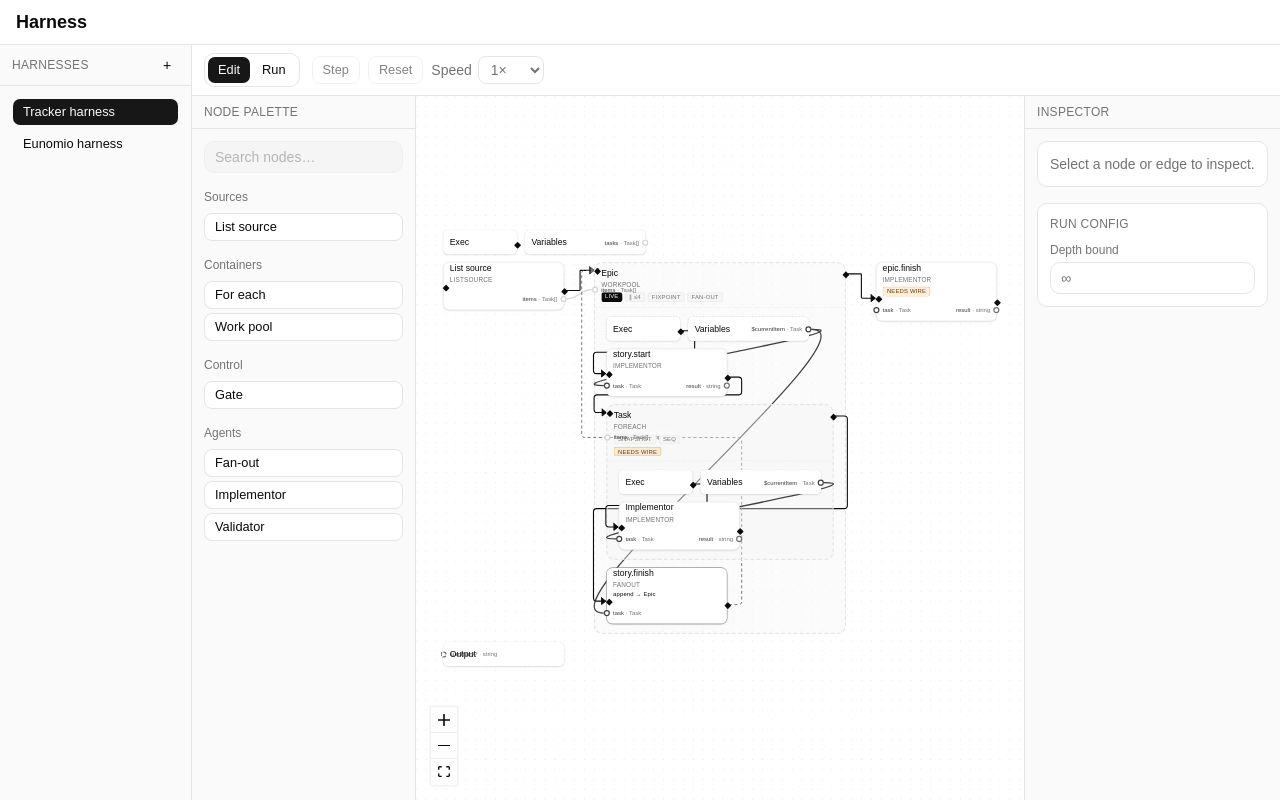
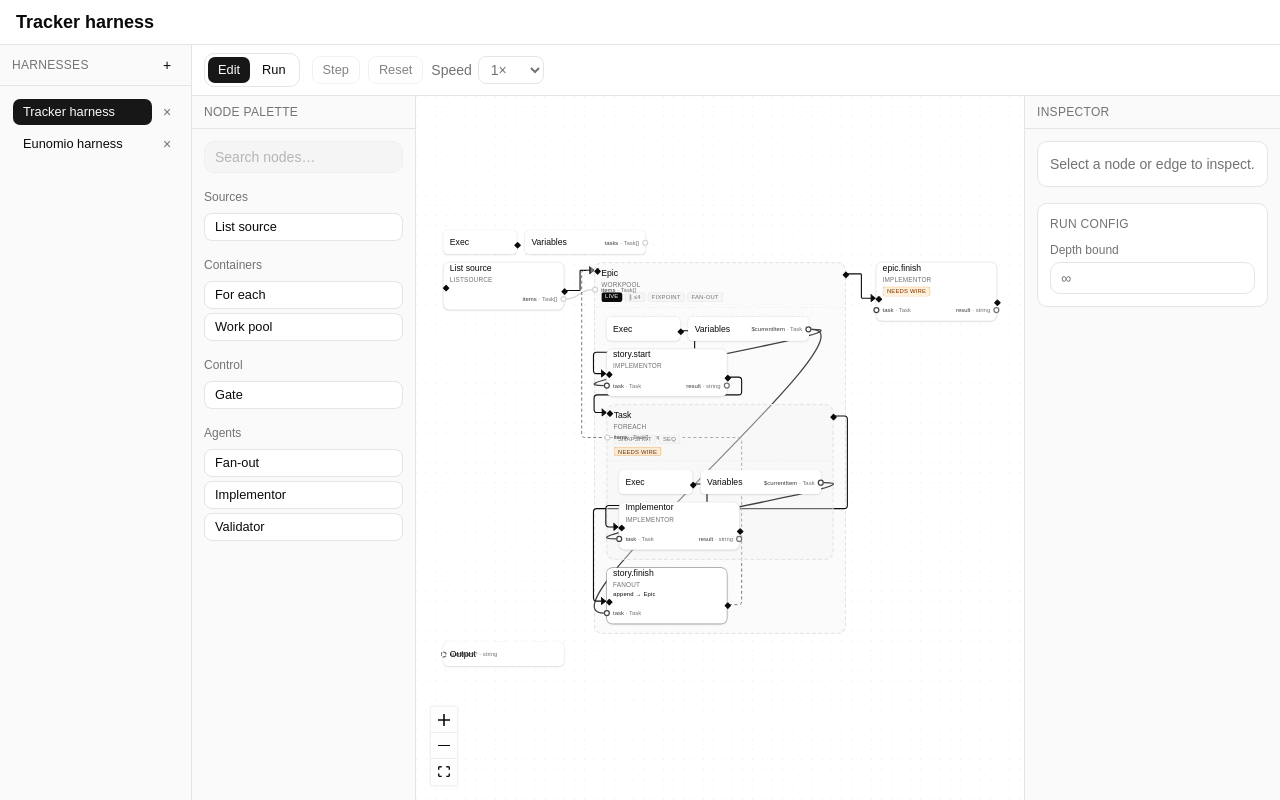
Before and after one commit to James-Mart/harness, a React (Vite) app: page / in a window 1280 px wide. Built offline with nearby package versions, Linux system fonts and the light colour scheme.

Commit message:
Sidebar rename and delete

```diff
--- a/src/App.tsx
+++ b/src/App.tsx
@@ -14,7 +14,9 @@ function App() {
   return (
     <div className="flex h-screen flex-col">
       <header className="flex items-center border-b px-4 py-2">
-        <h1 className="text-lg font-semibold">Harness</h1>
+        <h1 className="text-lg font-semibold" data-testid="harness-title">
+          {selectedHarness?.title ?? "Harness"}
+        </h1>
       </header>
       <div className="flex min-h-0 flex-1">
         {showHarnessSidebar ? (
@@ -23,6 +25,8 @@ function App() {
             selectedId={workspace.selectedId}
             onSelect={workspace.selectHarness}
             onAdd={workspace.addHarness}
+            onRename={workspace.renameHarness}
+            onDelete={workspace.deleteHarness}
           />
         ) : null}
         <main className="min-h-0 flex-1">
@@ -32,7 +36,14 @@ function App() {
               harness={selectedHarness}
               onHarnessChange={workspace.updateHarness}
             />
-          ) : null}
+          ) : (
+            <div
+              className="text-muted-foreground flex h-full items-center justify-center text-sm"
+              data-testid="harness-empty-state"
+            >
+              No harness selected
+            </div>
+          )}
         </main>
       </div>
     </div>
--- a/src/components/layout/HarnessSidebar.tsx
+++ b/src/components/layout/HarnessSidebar.tsx
@@ -1,8 +1,18 @@
+import {
+  useEffect,
+  useRef,
+  useState,
+  type KeyboardEvent,
+  type MouseEvent,
+} from "react";
+
 import { Button } from "@/components/ui/button";
+import { Input } from "@/components/ui/input";
 import { EditorSidebar } from "@/components/layout/EditorSidebar";
 import {
   SidebarItemButton,
   SidebarItemList,
+  SidebarItemRow,
 } from "@/components/layout/SidebarItemList";
 import type { Harness } from "@/model";
 
@@ -11,13 +21,116 @@ type HarnessSidebarProps = {
   selectedId: string | null;
   onSelect: (id: string) => void;
   onAdd: () => void;
+  onRename: (id: string, title: string) => void;
+  onDelete: (id: string) => void;
 };
+
+type HarnessSidebarItemProps = {
+  harness: Harness;
+  selected: boolean;
+  onSelect: (id: string) => void;
+  onRename: (id: string, title: string) => void;
+  onDelete: (id: string) => void;
+};
+
+function HarnessSidebarItem({
+  harness,
+  selected,
+  onSelect,
+  onRename,
+  onDelete,
+}: HarnessSidebarItemProps) {
+  const [isEditing, setIsEditing] = useState(false);
+  const [draftTitle, setDraftTitle] = useState(harness.title);
+  const inputRef = useRef<HTMLInputElement>(null);
+  /** Guards against blur after Enter/Escape committing twice or undoing cancel. */
+  const finishedRef = useRef(false);
+
+  useEffect(() => {
+    if (!isEditing) return;
+    finishedRef.current = false;
+    inputRef.current?.focus();
+    inputRef.current?.select();
+  }, [isEditing]);
+
+  function beginRename() {
+    setDraftTitle(harness.title);
+    setIsEditing(true);
+  }
+
+  function endEdit(commit: boolean) {
+    if (finishedRef.current) return;
+    finishedRef.current = true;
+    if (commit) {
+      const title = draftTitle.trim();
+      if (title.length > 0) onRename(harness.id, title);
+    }
+    setIsEditing(false);
+  }
+
+  function onRenameKeyDown(event: KeyboardEvent<HTMLInputElement>) {
+    if (event.key === "Enter") {
+      event.preventDefault();
+      endEdit(true);
+    } else if (event.key === "Escape") {
+      event.preventDefault();
+      endEdit(false);
+    }
+  }
+
+  return (
+    <SidebarItemRow
+      action={
+        <Button
+          type="button"
+          variant="ghost"
+          size="icon-xs"
+          aria-label={`Delete ${harness.title}`}
+          data-testid={`harness-delete-${harness.id}`}
+          className="text-muted-foreground shrink-0"
+          onClick={() => onDelete(harness.id)}
+        >
+          ×
+        </Button>
+      }
+    >
+      {isEditing ? (
+        <Input
+          ref={inputRef}
+          value={draftTitle}
+          aria-label={`Rename ${harness.title}`}
+          data-testid={`harness-rename-${harness.id}`}
+          className="h-7 min-w-0 flex-1 px-2 text-[0.8rem]"
+          onChange={(event) => setDraftTitle(event.target.value)}
+          onBlur={() => endEdit(true)}
+          onKeyDown={onRenameKeyDown}
+        />
+      ) : (
+        <SidebarItemButton
+          variant={selected ? "default" : "ghost"}
+          className="min-w-0 flex-1"
+          data-testid={`harness-item-${harness.id}`}
+          aria-pressed={selected}
+          onClick={() => onSelect(harness.id)}
+          onDoubleClick={(event: MouseEvent<HTMLButtonElement>) => {
+            event.preventDefault();
+            beginRename();
+          }}
+        >
+          <span className="truncate">{harness.title}</span>
+        </SidebarItemButton>
+      )}
+    </SidebarItemRow>
+  );
+}
 
 export function HarnessSidebar({
   harnesses,
   selectedId,
   onSelect,
   onAdd,
+  onRename,
+  onDelete,
 }: HarnessSidebarProps) {
   return (
     <EditorSidebar
@@ -38,23 +151,27 @@ export function HarnessSidebar({
         </Button>
       }
     >
-      <SidebarItemList data-testid="harness-list">
-        {harnesses.map((harness) => {
-          const isSelected = harness.id === selectedId;
-          return (
-            <li key={harness.id}>
-              <SidebarItemButton
-                variant={isSelected ? "default" : "ghost"}
-                data-testid={`harness-item-${harness.id}`}
-                aria-pressed={isSelected}
-                onClick={() => onSelect(harness.id)}
-              >
-                {harness.title}
-              </SidebarItemButton>
-            </li>
-          );
-        })}
-      </SidebarItemList>
+      {harnesses.length === 0 ? (
+        <p
+          className="text-muted-foreground text-sm"
+          data-testid="harness-list-empty"
+        >
+          No harnesses
+        </p>
+      ) : (
+        <SidebarItemList data-testid="harness-list">
+          {harnesses.map((harness) => (
+            <HarnessSidebarItem
+              key={harness.id}
+              harness={harness}
+              selected={harness.id === selectedId}
+              onSelect={onSelect}
+              onRename={onRename}
+              onDelete={onDelete}
+            />
+          ))}
+        </SidebarItemList>
+      )}
     </EditorSidebar>
   );
 }
--- a/src/components/layout/SidebarItemList.tsx
+++ b/src/components/layout/SidebarItemList.tsx
@@ -22,6 +22,32 @@ export function SidebarItemList({
   );
 }
 
+type SidebarItemRowProps = {
+  children: ReactNode;
+  /** Optional trailing control (e.g. delete); enables flex layout. */
+  action?: ReactNode;
+  className?: string;
+};
+
+/** List row for a `SidebarItemButton`, optionally with a trailing action. */
+export function SidebarItemRow({
+  children,
+  action,
+  className,
+}: SidebarItemRowProps) {
+  return (
+    <li
+      className={cn(
+        action !== undefined ? "flex items-center gap-0.5" : undefined,
+        className,
+      )}
+    >
+      {children}
+      {action}
+    </li>
+  );
+}
+
 type SidebarItemButtonProps = ComponentProps<typeof Button>;
 
 /** Full-width sidebar row button used inside `SidebarItemList` items. */
--- a/src/components/palette/NodePalette.tsx
+++ b/src/components/palette/NodePalette.tsx
@@ -3,6 +3,7 @@ import { EditorSidebar } from "@/components/layout/EditorSidebar";
 import {
   SidebarItemButton,
   SidebarItemList,
+  SidebarItemRow,
 } from "@/components/layout/SidebarItemList";
 import { setCatalogDragData } from "@/authoring/catalogDrag";
 import type { PaletteGroup } from "@/components/palette/catalogPalette";
@@ -37,7 +38,7 @@ export function NodePalette({
           </h3>
           <SidebarItemList>
             {group.items.map((item) => (
-              <li key={item.type}>
+              <SidebarItemRow key={item.type}>
                 <SidebarItemButton
                   variant="outline"
                   draggable={canAdd}
@@ -56,7 +57,7 @@ export function NodePalette({
                 >
                   {item.title}
                 </SidebarItemButton>
-              </li>
+              </SidebarItemRow>
             ))}
           </SidebarItemList>
         </section>
```
Also changed, not shown: 1 other file (tests, documents, lock files or other folders).
